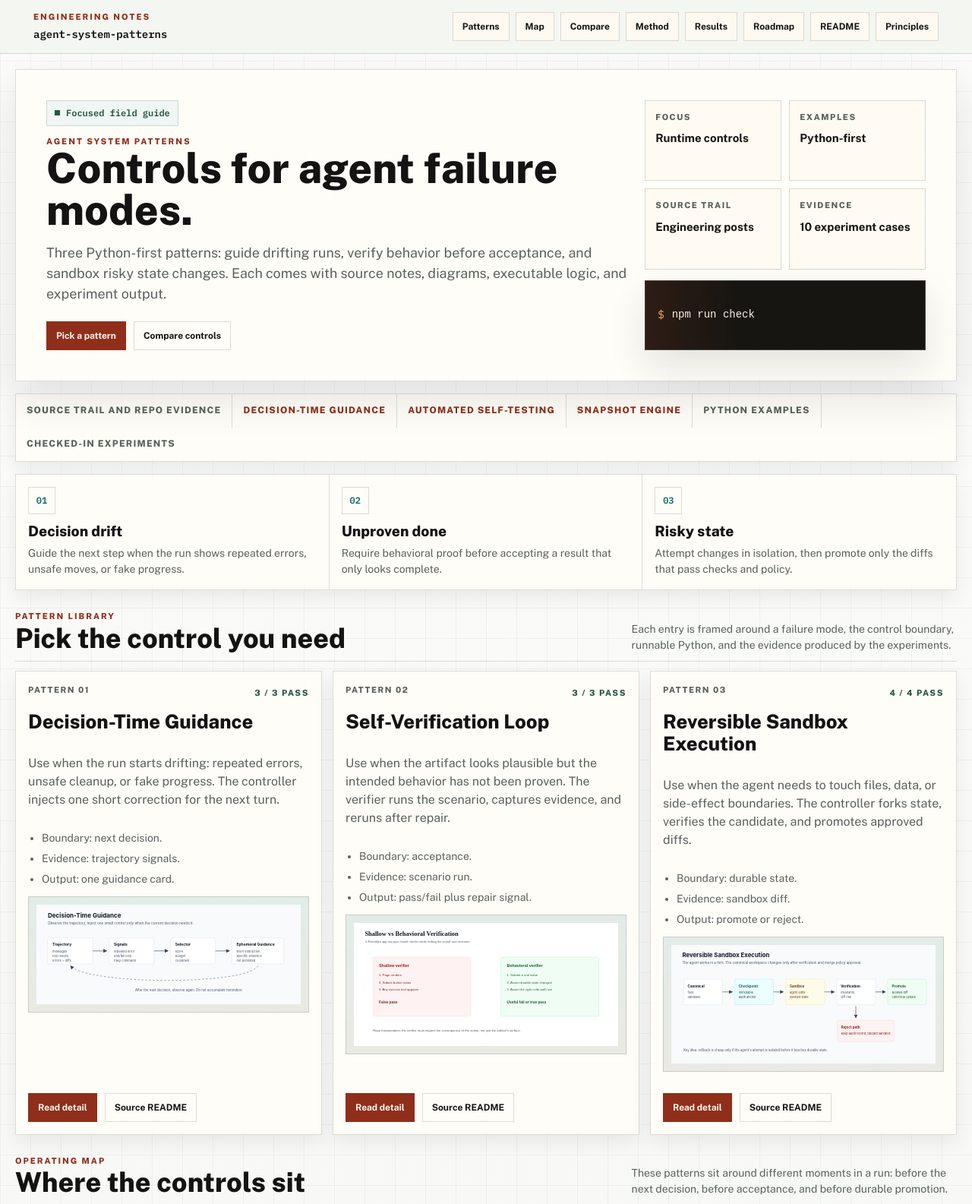
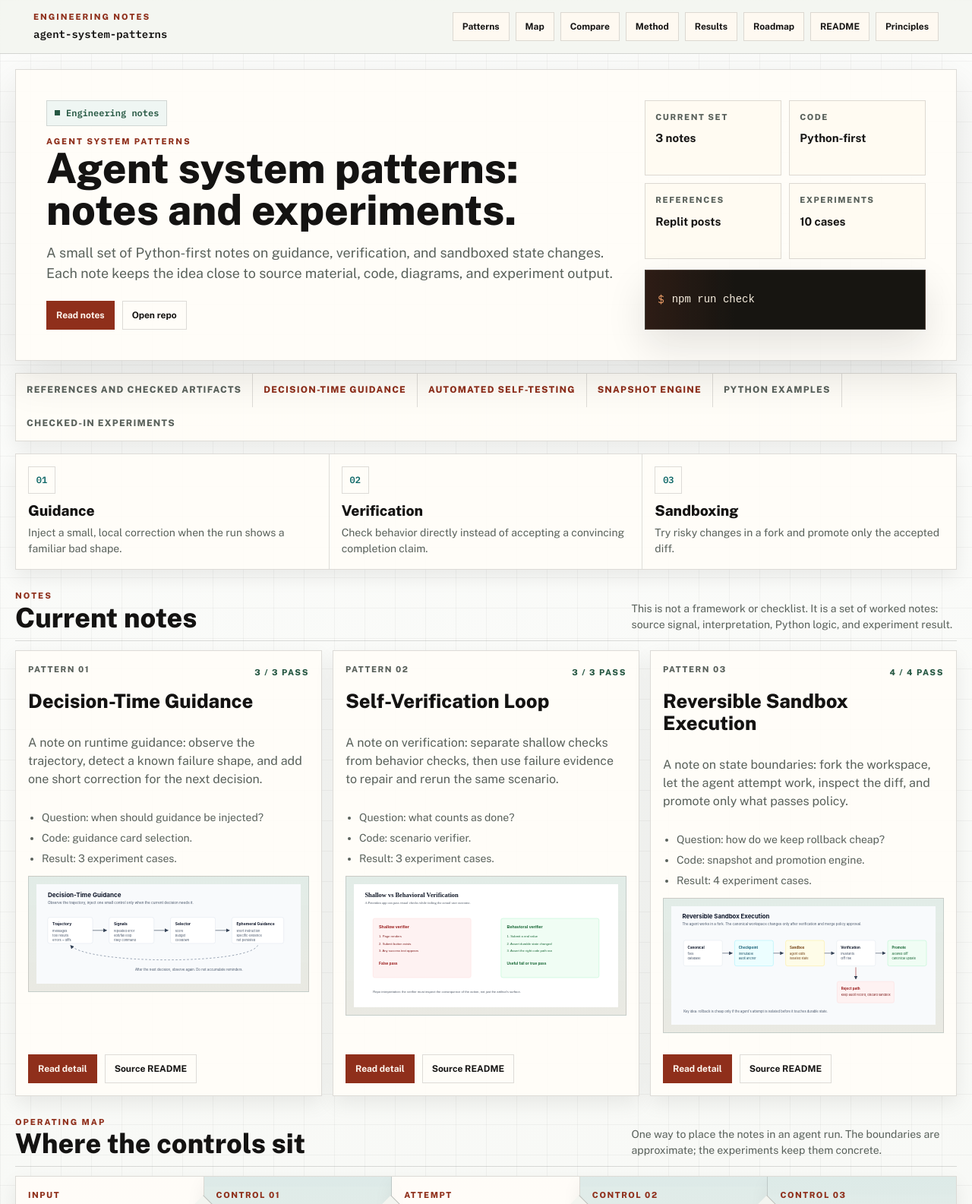
Before and after one commit to sushant-97/agent-system-patterns, a website: page docs/index.html in a window 1280 px wide. Shown: the top 1585 px of the page at 76% size. Drawn offline with nearby package versions, Linux system fonts and the light colour scheme.

Commit message:
Simplify main page notes tone

```diff
--- a/docs/index.html
+++ b/docs/index.html
@@ -6,7 +6,7 @@
     <title>Agent System Patterns</title>
     <meta
       name="description"
-      content="A focused field guide to three agent runtime control patterns: decision-time guidance, self-verification, and reversible sandbox execution."
+      content="Engineering notes and experiments on three agent runtime patterns: decision-time guidance, self-verification, and reversible sandbox execution."
     />
     <link rel="preconnect" href="https://fonts.googleapis.com" />
     <link rel="preconnect" href="https://fonts.gstatic.com" crossorigin />
@@ -39,38 +39,37 @@
         <div class="hero-copy">
           <div class="status-pill">
             <span></span>
-            Focused field guide
+            Engineering notes
           </div>
           <p class="eyebrow">Agent System Patterns</p>
-          <h1>Controls for agent failure modes.</h1>
+          <h1>Agent system patterns: notes and experiments.</h1>
           <p class="hero-text">
-            Three Python-first patterns: guide drifting runs, verify behavior before acceptance,
-            and sandbox risky state changes. Each comes with source notes, diagrams,
-            executable logic, and experiment output.
+            A small set of Python-first notes on guidance, verification, and sandboxed state changes.
+            Each note keeps the idea close to source material, code, diagrams, and experiment output.
           </p>
           <div class="hero-actions">
-            <a class="button button-primary" href="#patterns">Pick a pattern</a>
-            <a class="button button-secondary" href="#compare">Compare controls</a>
+            <a class="button button-primary" href="#patterns">Read notes</a>
+            <a class="button button-secondary" href="https://github.com/sushant-97/agent-system-patterns">Open repo</a>
           </div>
         </div>
 
         <aside class="hero-aside">
           <div class="metric-grid">
             <article>
-              <span>Focus</span>
-              <strong>Runtime controls</strong>
+              <span>Current set</span>
+              <strong>3 notes</strong>
             </article>
             <article>
-              <span>Examples</span>
+              <span>Code</span>
               <strong>Python-first</strong>
             </article>
             <article>
-              <span>Source trail</span>
-              <strong>Engineering posts</strong>
+              <span>References</span>
+              <strong>Replit posts</strong>
             </article>
             <article>
-              <span>Evidence</span>
-              <strong>10 experiment cases</strong>
+              <span>Experiments</span>
+              <strong>10 cases</strong>
             </article>
           </div>
           <div class="command-box">
@@ -81,7 +80,7 @@
       </section>
 
       <section class="source-band" aria-label="Engineering source signals">
-        <p>Source trail and repo evidence</p>
+        <p>References and checked artifacts</p>
         <a href="https://replit.com/blog/decision-time-guidance">Decision-time guidance</a>
         <a href="https://replit.com/blog/automated-self-testing">Automated self-testing</a>
         <a href="https://replit.com/blog/inside-replits-snapshot-engine">Snapshot engine</a>
@@ -92,30 +91,30 @@
       <section class="loop-strip" aria-label="Reliability loop">
         <a href="patterns/decision-time-guidance.html">
           <span>01</span>
-          <h2>Decision drift</h2>
-          <p>Guide the next step when the run shows repeated errors, unsafe moves, or fake progress.</p>
+          <h2>Guidance</h2>
+          <p>Inject a small, local correction when the run shows a familiar bad shape.</p>
         </a>
         <a href="patterns/self-verification-loop.html">
           <span>02</span>
-          <h2>Unproven done</h2>
-          <p>Require behavioral proof before accepting a result that only looks complete.</p>
+          <h2>Verification</h2>
+          <p>Check behavior directly instead of accepting a convincing completion claim.</p>
         </a>
         <a href="patterns/reversible-sandbox-execution.html">
           <span>03</span>
-          <h2>Risky state</h2>
-          <p>Attempt changes in isolation, then promote only the diffs that pass checks and policy.</p>
+          <h2>Sandboxing</h2>
+          <p>Try risky changes in a fork and promote only the accepted diff.</p>
         </a>
       </section>
 
       <section class="section" id="patterns">
         <div class="section-head compact-head">
           <div>
-            <p class="eyebrow">Pattern Library</p>
-            <h2>Pick the control you need</h2>
+            <p class="eyebrow">Notes</p>
+            <h2>Current notes</h2>
           </div>
           <p class="section-note">
-            Each entry is framed around a failure mode, the control boundary,
-            runnable Python, and the evidence produced by the experiments.
+            This is not a framework or checklist. It is a set of worked notes:
+            source signal, interpretation, Python logic, and experiment result.
           </p>
         </div>
 
@@ -128,13 +127,13 @@
               </div>
               <h3>Decision-Time Guidance</h3>
               <p>
-                Use when the run starts drifting: repeated errors, unsafe cleanup,
-                or fake progress. The controller injects one short correction for the next turn.
+                A note on runtime guidance: observe the trajectory, detect a known failure shape,
+                and add one short correction for the next decision.
               </p>
               <ul class="mini-list">
-                <li>Boundary: next decision.</li>
-                <li>Evidence: trajectory signals.</li>
-                <li>Output: one guidance card.</li>
+                <li>Question: when should guidance be injected?</li>
+                <li>Code: guidance card selection.</li>
+                <li>Result: 3 experiment cases.</li>
               </ul>
               <figure class="thumb-frame">
                 <img src="https://raw.githubusercontent.com/sushant-97/agent-system-patterns/main/patterns/01-decision-time-guidance/assets/control-loop.svg" alt="Decision-time guidance control loop diagram" />
@@ -154,13 +153,13 @@
               </div>
               <h3>Self-Verification Loop</h3>
               <p>
-                Use when the artifact looks plausible but the intended behavior has not been
-                proven. The verifier runs the scenario, captures evidence, and reruns after repair.
+                A note on verification: separate shallow checks from behavior checks, then use
+                failure evidence to repair and rerun the same scenario.
               </p>
               <ul class="mini-list">
-                <li>Boundary: acceptance.</li>
-                <li>Evidence: scenario run.</li>
-                <li>Output: pass/fail plus repair signal.</li>
+                <li>Question: what counts as done?</li>
+                <li>Code: scenario verifier.</li>
+                <li>Result: 3 experiment cases.</li>
               </ul>
               <figure class="thumb-frame">
                 <img src="https://raw.githubusercontent.com/sushant-97/agent-system-patterns/main/patterns/02-self-verification-loop/assets/shallow-vs-behavioral.svg" alt="Shallow versus behavioral verification diagram" />
@@ -180,13 +179,13 @@
               </div>
               <h3>Reversible Sandbox Execution</h3>
               <p>
-                Use when the agent needs to touch files, data, or side-effect boundaries.
-                The controller forks state, verifies the candidate, and promotes approved diffs.
+                A note on state boundaries: fork the workspace, let the agent attempt work,
+                inspect the diff, and promote only what passes policy.
               </p>
               <ul class="mini-list">
-                <li>Boundary: durable state.</li>
-                <li>Evidence: sandbox diff.</li>
-                <li>Output: promote or reject.</li>
+                <li>Question: how do we keep rollback cheap?</li>
+                <li>Code: snapshot and promotion engine.</li>
+                <li>Result: 4 experiment cases.</li>
               </ul>
               <figure class="thumb-frame">
                 <img src="https://raw.githubusercontent.com/sushant-97/agent-system-patterns/main/patterns/03-reversible-sandbox-execution/assets/snapshot-fork-promote.svg" alt="Snapshot fork promote pipeline diagram" />
@@ -207,8 +206,8 @@
             <h2>Where the controls sit</h2>
           </div>
           <p class="section-note">
-            These patterns sit around different moments in a run: before the next decision,
-            before acceptance, and before durable promotion.
+            One way to place the notes in an agent run. The boundaries are approximate;
+            the experiments keep them concrete.
           </p>
         </div>
 
@@ -245,38 +244,38 @@
         <div class="section-head compact-head">
           <div>
             <p class="eyebrow">Method</p>
-            <h2>How to read this repo</h2>
+            <h2>Repository shape</h2>
           </div>
           <p class="section-note">
-            The pages follow the same structure so a reader can move from the idea
-            to code, experiment output, and next implementation questions quickly.
+            Each note follows the same rough shape so the idea can be inspected,
+            challenged, and extended.
           </p>
         </div>
 
         <div class="value-grid">
           <article>
-            <h3>Failure mode first</h3>
-            <p>Each pattern starts with the concrete behavior it is meant to catch.</p>
+            <h3>Source signal</h3>
+            <p>Start from a real engineering post or system write-up.</p>
           </article>
           <article>
             <h3>Python core</h3>
             <p>The main logic is executable Python, not pseudo-architecture dressed up as a repo.</p>
           </article>
           <article>
-            <h3>Source anchored</h3>
-            <p>Each page points back to an engineering post and separates source signal from repo interpretation.</p>
+            <h3>Repo interpretation</h3>
+            <p>Separate what the source says from the implementation choices made here.</p>
           </article>
           <article>
             <h3>Experiment backed</h3>
             <p>Every pattern carries checked-in results so visitors can inspect more than claims.</p>
           </article>
           <article>
-            <h3>Decision surface</h3>
-            <p>The chooser and comparison table help readers pick a useful starting point.</p>
+            <h3>Comparison surface</h3>
+            <p>Keep a small table for deciding which note to read first.</p>
           </article>
           <article>
-            <h3>Next work visible</h3>
-            <p>The roadmap names the missing support pieces needed to turn examples into stronger harnesses.</p>
+            <h3>Open ends</h3>
+            <p>Keep missing pieces visible instead of pretending the notes are finished.</p>
           </article>
         </div>
       </section>
@@ -416,7 +415,7 @@
       </section>
 
       <footer class="footer-bar">
-        <p>A focused field guide with runnable examples, source links, and internal docs pages.</p>
+        <p>Engineering notes with runnable examples, source links, and internal docs pages.</p>
         <a class="button button-secondary" href="https://github.com/sushant-97/agent-system-patterns">View on GitHub</a>
       </footer>
     </main>
```
